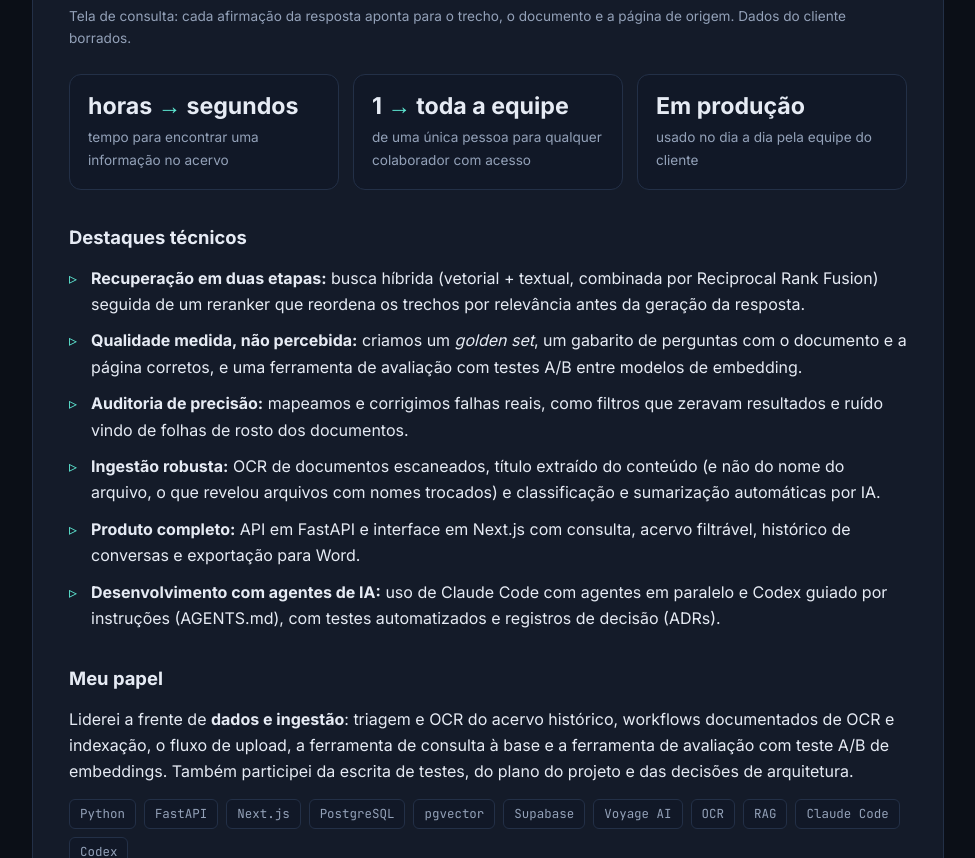
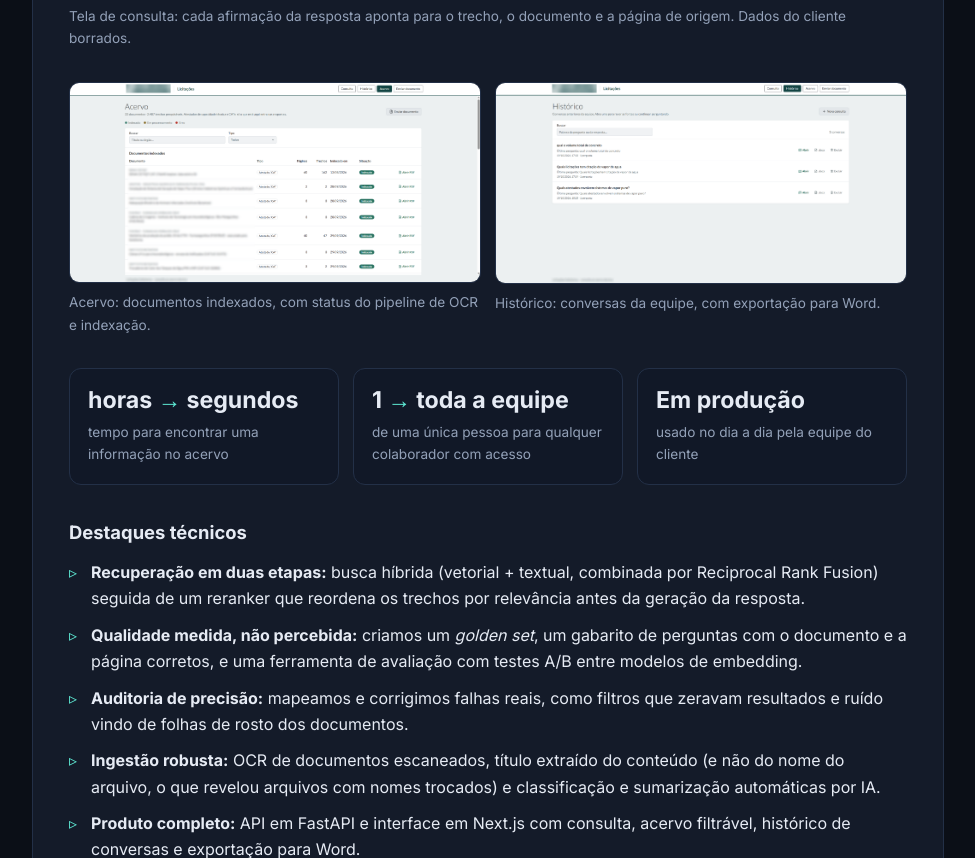
Before and after one commit to ThiagoMontenegro19/ThiagoMontenegro19.github.io, a plain HTML site: page index.html in a window 1280 px wide. Shown: the part 2458-3316 px from the top of the page, without its empty margins (152-1127 px from the left). Drawn offline with Linux system fonts and the light colour scheme.

Commit message:
Adiciona prints anonimizados do acervo e do histórico
Co-Authored-By: Claude Opus 5.5 <noreply@anthropic.com>
Claude-Session: https://claude.ai/code/session_01Qw2vXpc4wZgWdhnFHAH9Wr

```diff
--- a/index.html
+++ b/index.html
@@ -85,6 +85,8 @@
   .shot{margin:24px 0 8px}
   .shot img{width:100%;border-radius:10px;border:1px solid var(--line);display:block}
   .shot figcaption{color:var(--muted);font-size:.85rem;margin-top:8px}
+  .shots2{display:grid;grid-template-columns:1fr 1fr;gap:14px}
+  @media (max-width:720px){.shots2{grid-template-columns:1fr}}
   .note{font-size:.85rem;color:var(--muted);border-left:2px solid var(--accent2);padding-left:12px;margin-top:20px}
 
   .skills{display:grid;grid-template-columns:repeat(auto-fit,minmax(200px,1fr));gap:16px}
@@ -180,6 +182,10 @@
         <img src="img/consulta-acervo.png" alt="Tela de consulta ao acervo: pergunta em linguagem natural, resposta com referências numeradas e painel de fontes com documento e página" loading="lazy">
         <figcaption>Tela de consulta: cada afirmação da resposta aponta para o trecho, o documento e a página de origem. Dados do cliente borrados.</figcaption>
       </figure>
+      <div class="shots2">
+        <figure class="shot"><img src="img/acervo.png" alt="Tela do acervo: lista de documentos indexados com tipo, páginas, trechos, data e situação" loading="lazy"><figcaption>Acervo: documentos indexados, com status do pipeline de OCR e indexação.</figcaption></figure>
+        <figure class="shot"><img src="img/historico.png" alt="Tela de histórico: conversas anteriores da equipe com opções de abrir, exportar para Word e excluir" loading="lazy"><figcaption>Histórico: conversas da equipe, com exportação para Word.</figcaption></figure>
+      </div>
 
       <div class="metrics">
         <div class="metric"><div class="big">horas <span class="arrow">→</span> segundos</div><div class="lbl">tempo para encontrar uma informação no acervo</div></div>
```
Also changed, not shown: img/acervo.png (added), img/historico.png (added).
